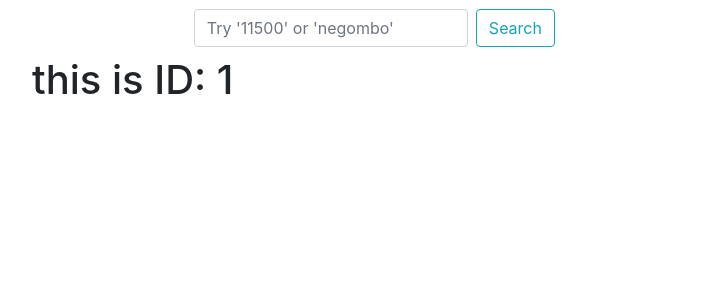
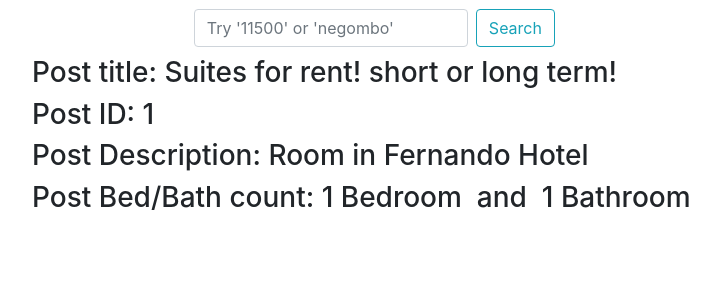
Before and after one commit to EntOfMD/supremenights, a React (Create React App) app: page /rentals/1 in a window 1280 px wide. Shown: the top 300 px of the page, without its empty margins (53-773 px from the left). Built offline with nearby package versions, Linux system fonts and the light colour scheme.

Commit message:
added new reducer

```diff
--- a/src/actions/index.js
+++ b/src/actions/index.js
@@ -1,4 +1,4 @@
-import { FETCH_RENTALS } from './types';
+import { FETCH_RENTALS, FETCH_RENTALS_BY_ID } from './types';
 
 const rentals = [
 	{
@@ -44,14 +44,14 @@ const rentals = [
 		createdAt: `11/20/2018`,
 	},
 	{
-		id: `1`,
+		id: `4`,
 		title: `Suites for rent! short or long term!`,
 		city: `Negombo`,
 		street: `Mark St`,
 		category: `Suite`,
 		image: `https://placeimg.com/350/250/arch/grayscale`,
-		bedrooms: `1`,
-		bathrooms: `1`,
+		bedrooms: `4`,
+		bathrooms: `4`,
 		description: `Room in Fernando Hotel`,
 		dailyRate: `50`,
 		shared: 0,
@@ -65,3 +65,11 @@ export const fetchRentals = () => {
 		rentals,
 	};
 };
+
+export const fetchRentalById = (rentalId) => {
+	const rental = rentals.find((rental) => rental.id === rentalId);
+	return {
+		type: FETCH_RENTALS_BY_ID,
+		rental,
+	};
+};
--- a/src/actions/types.js
+++ b/src/actions/types.js
@@ -1 +1,2 @@
 export const FETCH_RENTALS = 'FETCH_RENTALS';
+export const FETCH_RENTALS_BY_ID = 'FETCH_RENTAL_BY_ID';
--- a/src/components/rental/RentalDetail.js
+++ b/src/components/rental/RentalDetail.js
@@ -4,17 +4,38 @@ import { connect } from 'react-redux';
 import * as actions from '../../actions';
 
 class RentalDetail extends React.Component {
+	componentWillMount() {
+		/* Dispatch action */
+		const rentalId = this.props.match.params.id;
+		this.props.dispatch(actions.fetchRentalById(rentalId));
+	}
+
 	render() {
-		return (
-			<div>
-				<h1>this is ID: {this.props.match.params.id}</h1>
-			</div>
-		);
+		const rental = this.props.rental;
+		if (rental) {
+			return (
+				<div>
+					<h3>Post title: {rental.title}</h3>
+					<h3>Post ID: {rental.id}</h3>
+					<h3>Post Description: {rental.description}</h3>
+					<h3>
+						Post Bed/Bath count:&nbsp;
+						{rental.bedrooms}
+						{rental.bedrooms > 1 ? ' Bedrooms' : ' Bedroom'}
+						&nbsp; and &nbsp;
+						{rental.bathrooms}
+						{rental.bathrooms > 1 ? ' Bathrooms' : ' Bathroom'}
+					</h3>
+				</div>
+			);
+		} else return `cannot find that post`;
 	}
 }
 
 function mapStateToProps(state) {
-	return {};
+	return {
+		rental: state.rental.data,
+	};
 }
 
 export default connect(mapStateToProps)(RentalDetail);
--- a/src/reducers/index.js
+++ b/src/reducers/index.js
@@ -1,10 +1,12 @@
 import * as redux from 'redux';
-import { rentalReducer } from './rental-reducer';
+import { rentalReducer, selectedRentalReducer } from './rental-reducer';
 
 export const init = () => {
 	const reducer = redux.combineReducers({
 		rentals: rentalReducer,
+		rental: selectedRentalReducer,
 	});
+
 	const store = redux.createStore(reducer);
 	return store;
 };
--- a/src/reducers/rental-reducer.js
+++ b/src/reducers/rental-reducer.js
@@ -1,10 +1,15 @@
-import { FETCH_RENTALS } from '../actions/types';
+import { FETCH_RENTALS, FETCH_RENTALS_BY_ID } from '../actions/types';
 
 const INITIAL_STATE = {
-	data: [],
+	rentals: {
+		data: [],
+	},
+	rental: {
+		data: [],
+	},
 };
 
-export const rentalReducer = (state = INITIAL_STATE, action) => {
+export const rentalReducer = (state = INITIAL_STATE.rentals, action) => {
 	switch (action.type) {
 		case FETCH_RENTALS:
 			return { ...state, data: action.rentals };
@@ -13,3 +18,13 @@ export const rentalReducer = (state = INITIAL_STATE, action) => {
 			return state;
 	}
 };
+
+export const selectedRentalReducer = (state = INITIAL_STATE.rental, action) => {
+	switch (action.type) {
+		case FETCH_RENTALS_BY_ID:
+			return { ...state, data: action.rental };
+
+		default:
+			return state;
+	}
+};
```
